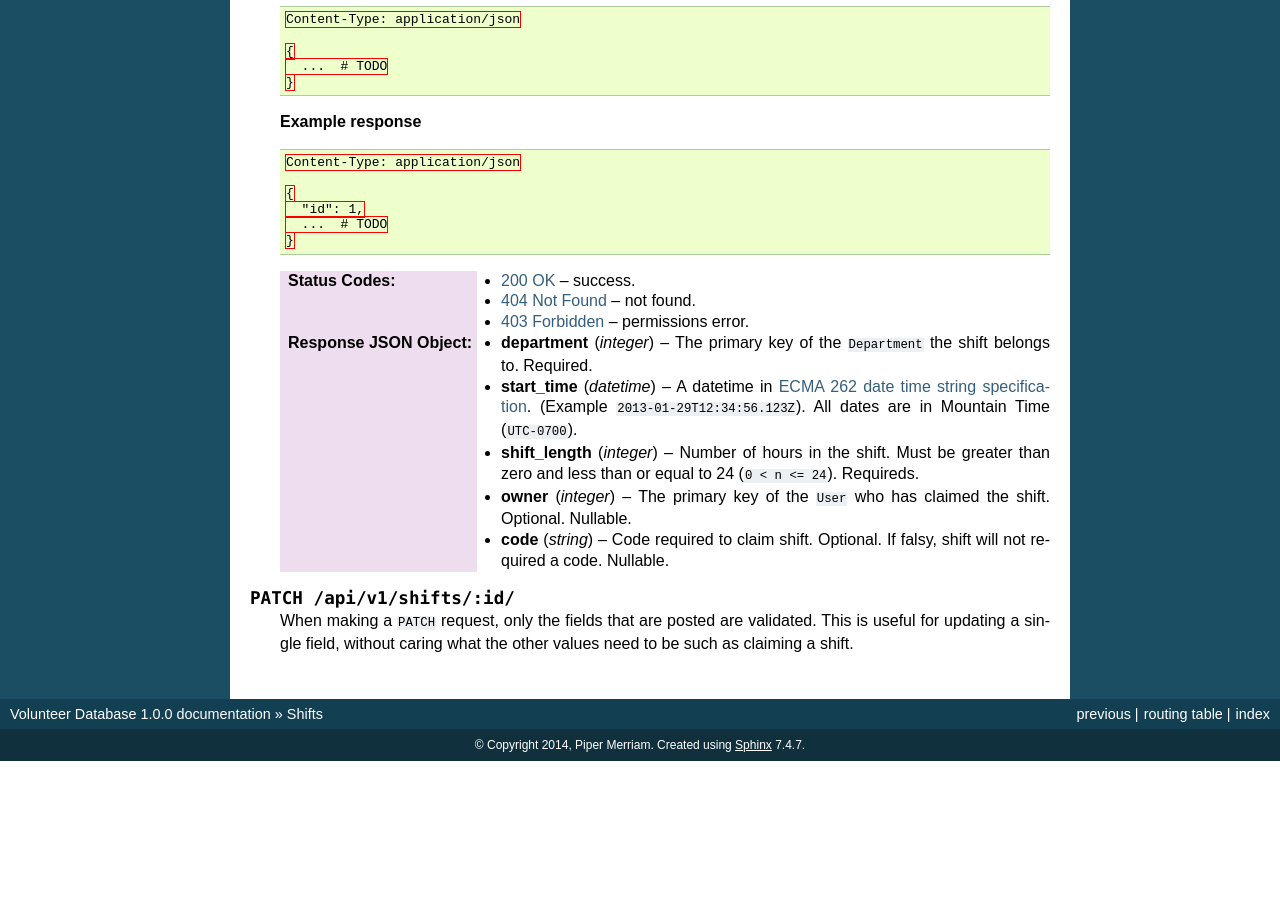
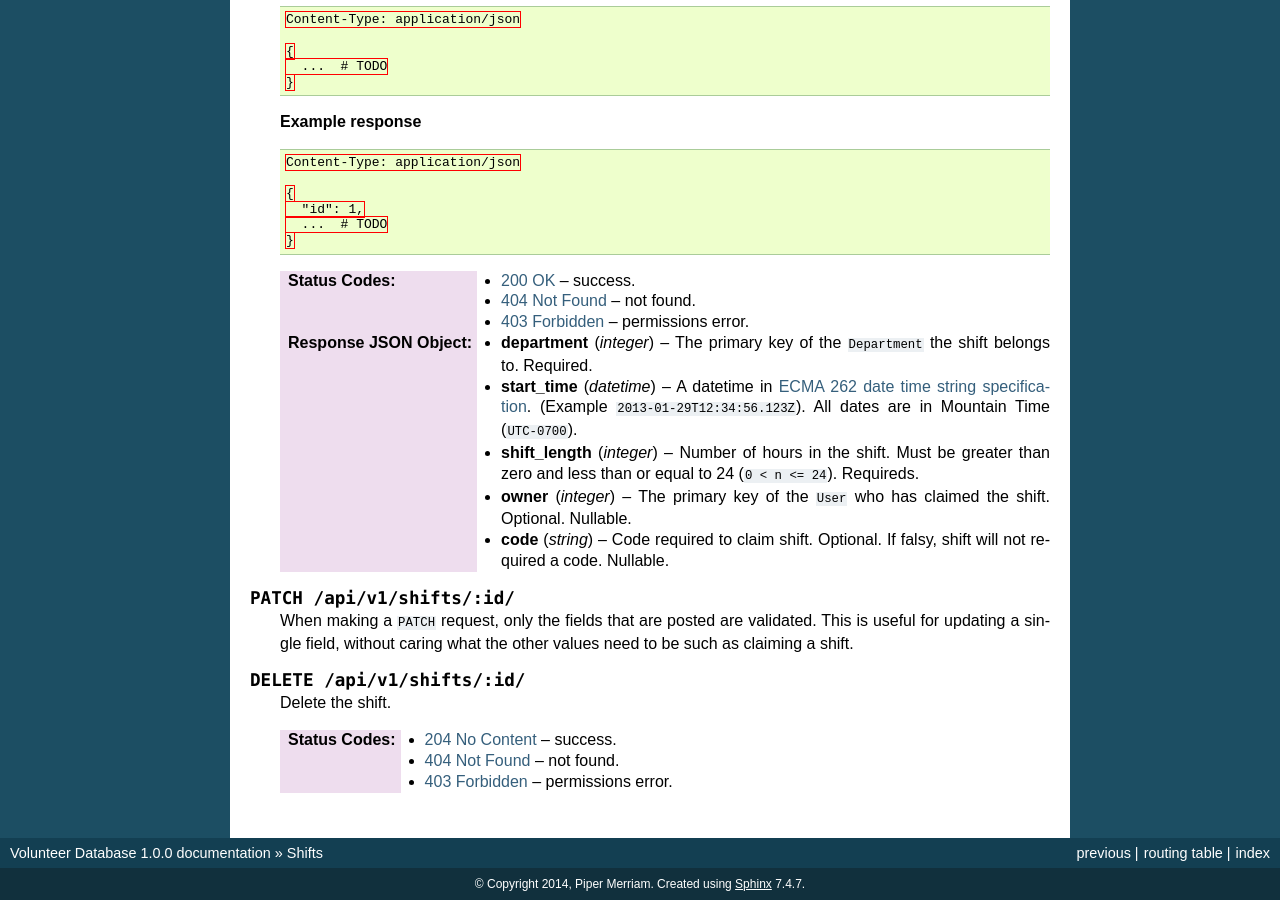
Before and after one commit to Apogaea/voldb, a Sphinx documentation site: the page built from docs/shifts.rst, in a window 1280 px wide and 900 px high, scrolled down 1552 px. Built offline with Sphinx 7.4.7, drawn with Linux system fonts in a browser that asks for light colours; before the commit the page ends 2313 px from its top, so only the background shows below that.

Commit message:
add DELETE to shifts api docs

```diff
--- a/docs/shifts.rst
+++ b/docs/shifts.rst
@@ -156,4 +156,13 @@ Endpoints
     the other values need to be such as claiming a shift.
 
 
+.. http:delete:: /api/v1/shifts/:id/
+
+   Delete the shift.
+
+   :statuscode 204: success.
+   :statuscode 404: not found.
+   :statuscode 403: permissions error.
+
+
 .. _ECMA 262 date time string specification: http://ecma-international.org/ecma-262/5.1/#sec-15.9.1.15
```
